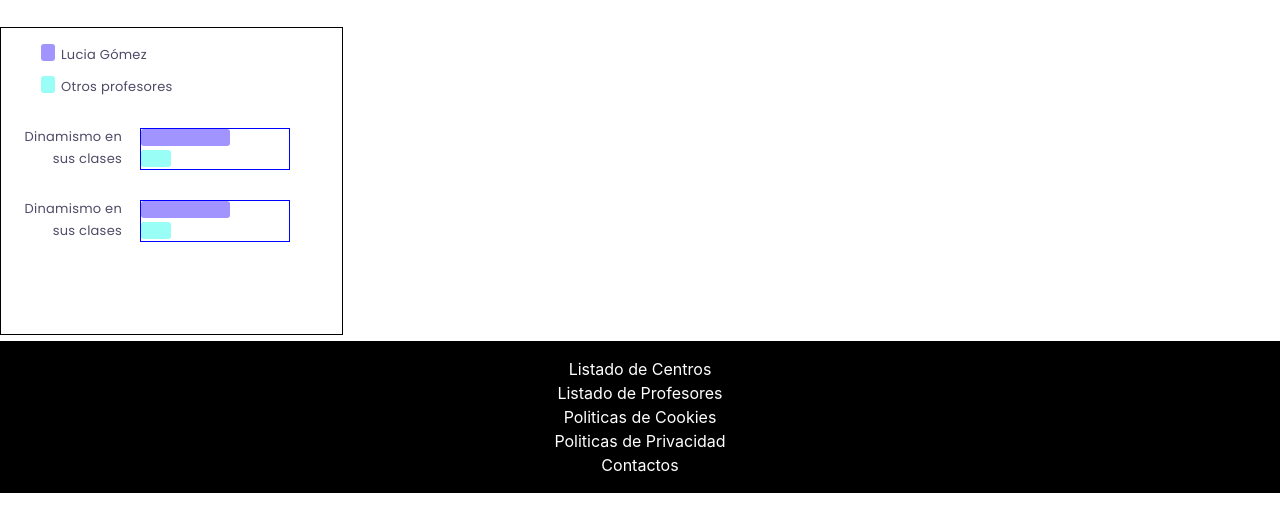
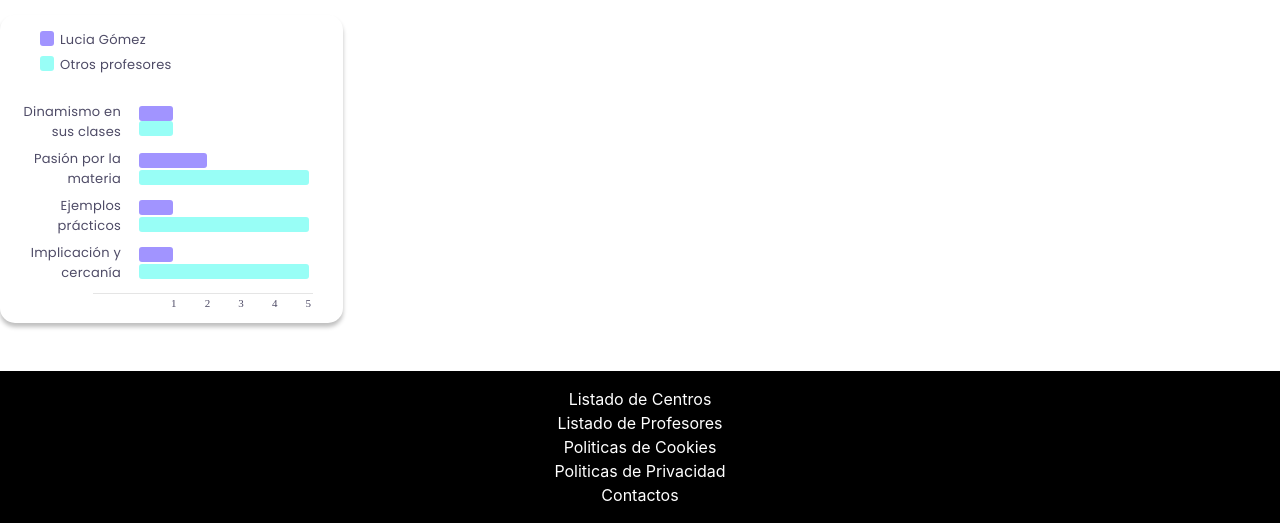
Before and after one commit to U-CHOOSE/U-CHOOSE, a React app: page /teacherprofile in a window 1280 px wide. Shown: the part 307-830 px from the top of the page. Before the commit the page ends 800 px from the top, so only its background shows below. Built offline with nearby package versions, Linux system fonts and the light colour scheme; no server answers.

Commit message:
component ok

```diff
--- a/src/front/js/component/TeacherAssessment/TeacherAssessment.js
+++ b/src/front/js/component/TeacherAssessment/TeacherAssessment.js
@@ -1,7 +1,14 @@
-import React from "react";
+import React, { useState } from "react";
 import "../TeacherAssessment/TeacherAssessment.scss";
 import PropTypes from "prop-types";
 const TeacherAssessment = props => {
+	const [dinamismoTeacher, setDinamismoTeacher] = useState("estadistic1Purple");
+	const [dinamismoOthers, setDinamismoOthers] = useState("estadistic1Blue");
+	const [pasionTeacher, setPasionTeacher] = useState("estadistic2Purple");
+	const [pasionOthers, setPasionOthers] = useState("estadistic2Blue");
+	const [involvementTeacher, setInvolvementTeacher] = useState("estadistic4Purple");
+	const [involvementOthers, setInvolvementOthers] = useState("estadistic4Blue");
+
 	return (
 		<div className="contain">
 			<div className="contain1">
@@ -14,22 +21,46 @@ const TeacherAssessment = props => {
 					<span className="name others">Otros profesores</span>
 				</div>
 			</div>
-			<div className="contain2">
-				<div className="d-flex">
+
+			<div className="d-flex contain2">
 				<div className="key">Dinamismo en sus clases</div>
+				<div className="contain-values">
+					<span className={dinamismoTeacher} />
+					<span className={dinamismoOthers} />
+				</div>
+			</div>
+
+			<div className="d-flex contain3">
+				<div className="key">Pasión por la materia</div>
+				<div className="contain-values">
+					<span className={pasionTeacher}> </span>
+					<span className="value2" />
+				</div>
+			</div>
+
+			<div className="d-flex contain4">
+				<div className="key">Ejemplos prácticos</div>
 				<div className="contain-values">
 					<span className="value1"> </span>
 					<span className="value2" />
 				</div>
 			</div>
-			</div>
-			<div className="contain3">
-				<div className="d-flex">
-					<div className="key">Dinamismo en sus clases</div>
+
+			<div className="d-flex contain5">
+				<div className="key">Implicación y cercanía</div>
 				<div className="contain-values">
 					<span className="value1"> </span>
 					<span className="value2" />
 				</div>
+			</div>
+			<div className="contain-hr">
+				<hr />
+				<div className="contain-span">
+					<span>1</span>
+					<span>2</span>
+					<span>3</span>
+					<span>4</span>
+					<span>5</span>
 				</div>
 			</div>
 
--- a/src/front/js/component/TeacherAssessment/TeacherAssessment.scss
+++ b/src/front/js/component/TeacherAssessment/TeacherAssessment.scss
@@ -1,11 +1,13 @@
 .contain {
     width: 343px;
     height: 308px;
-    border: 1px solid black;
+    background: #FFFFFF;
+    box-shadow: 0px 4px 4px rgba(0, 0, 0, 0.25);
+    border-radius: 15px;
 }
 .color1 {
     width: 14px;
-    height: 17px;
+    height: 15px;
     background: #A194FF;
     margin-top: 16px;
     margin-left: 40px;
@@ -13,9 +15,9 @@
 }
 .color2 {
     width: 14px;
-    height: 17px;
+    height: 15px;
     background: #A194FF;
-    margin-top: 10px;
+    margin-top: 5px;
     margin-left: 40px;
     border-radius: 3px;
     background: #98FEF6;
@@ -28,44 +30,147 @@
     line-height: 22px;
     letter-spacing: 0.25px;
     color: #4E4B66;
-    margin-top: 16px;
+    margin-top: 14px;
     margin-left: 6px;
 }
 .others {
-    margin-top: 10px;
+    margin-top: 3px;
 }
 .key {
     text-align: right;
     width: 99px;
     height: 44px;
     margin-left: 22px;
-    margin-top: 28px;
+    margin-top: 26px;
     font-family: Poppins;
     font-style: normal;
     font-weight: normal;
     font-size: 13px;
-    line-height: 22px;
+    line-height: 20px;
     letter-spacing: 0.25px;
     color: #4E4B66;
 }
 .value1 {
-    width: 60%;
-    height: 17px;
+    width: 20%;
+    height: 15px;
     background: #A194FF;
     border-radius: 3px;
     display: block;
 }
 .value2 {
-    width: 20%;
-    height: 17px;
+    width: 100%;
+    height: 15px;
     background-color: #98FEF6;
     border-radius: 3px;
     display: block;
-    margin-top: 4px;
+    margin-top: 2px;
 }
 .contain-values{
     margin-top: 30px;
     margin-left: 18px;
-    width: 150px;
-    border: 1px solid blue;
+    width: 170px;
 }
+.contain2 {
+    margin-bottom: -23px;
+}
+.contain4 {
+   margin-top: -23px;
+   margin-bottom: -23px;
+}
+.contain-hr {
+    margin-top: -10px;
+}
+hr {
+    width: 220px;
+    height: 16px;
+    margin-right: 30px;
+    border: 1px solid #ECF0F4;
+    display: block;
+}
+.contain-span span {
+    font-family: Nunito Sans;
+    font-style: normal;
+    font-weight: normal;
+    font-size: 11px;
+    line-height: 16px;
+    text-align: center;
+    color: #4E4B66;
+}
+.contain-span {
+    width: 140px;
+    display: flex;
+    justify-content: space-between;
+    float: right;
+    margin-top: -15px;
+    margin-right: 32px;
+}
+.estadistic1Purple {
+    width: 20%;
+    height: 15px;
+    background: #A194FF;
+    border-radius: 3px;
+    display: block;
+}
+.estadistic1Blue {
+    width: 20%;
+    height: 15px;
+    background: #98FEF6;
+    border-radius: 3px;
+    display: block;
+}
+.estadistic2Purple {
+    width: 40%;
+    height: 15px;
+    background: #A194FF;
+    border-radius: 3px;
+    display: block;
+}
+.estadistic2Blue {
+    width: 40%;
+    height: 15px;
+    background: #98FEF6;
+    border-radius: 3px;
+    display: block;
+}
+.estadistic3Purple {
+    width: 60%;
+    height: 15px;
+    background: #A194FF;
+    border-radius: 3px;
+    display: block;
+}
+.estadistic3Blue {
+    width: 60%;
+    height: 15px;
+    background: #98FEF6;
+    border-radius: 3px;
+    display: block;
+}
+.estadistic4Purple {
+    width: 80%;
+    height: 15px;
+    background: #A194FF;
+    border-radius: 3px;
+    display: block;
+}
+.estadistic4Blue {
+    width: 80%;
+    height: 15px;
+    background: #98FEF6;
+    border-radius: 3px;
+    display: block;
+}
+.estadistic5Purple {
+    width: 100%;
+    height: 15px;
+    background: #A194FF;
+    border-radius: 3px;
+    display: block;
+}
+.estadistic5Blue {
+    width: 100%;
+    height: 15px;
+    background: #98FEF6;
+    border-radius: 3px;
+    display: block;
+}
--- a/src/front/js/pages/TeacherProfile.js
+++ b/src/front/js/pages/TeacherProfile.js
@@ -38,7 +38,7 @@ const TeacherProfile = () => {
 				</div>
 			</div>
 			{/* contain 2 */}
-			<div className="contain2">
+			<div className="contain2 mb-5">
 				<h2 className="title2 ml-3" />
 				<TeacherAssessment />
 			</div>
```
Lines whose indentation alone changed are shown as unchanged.
